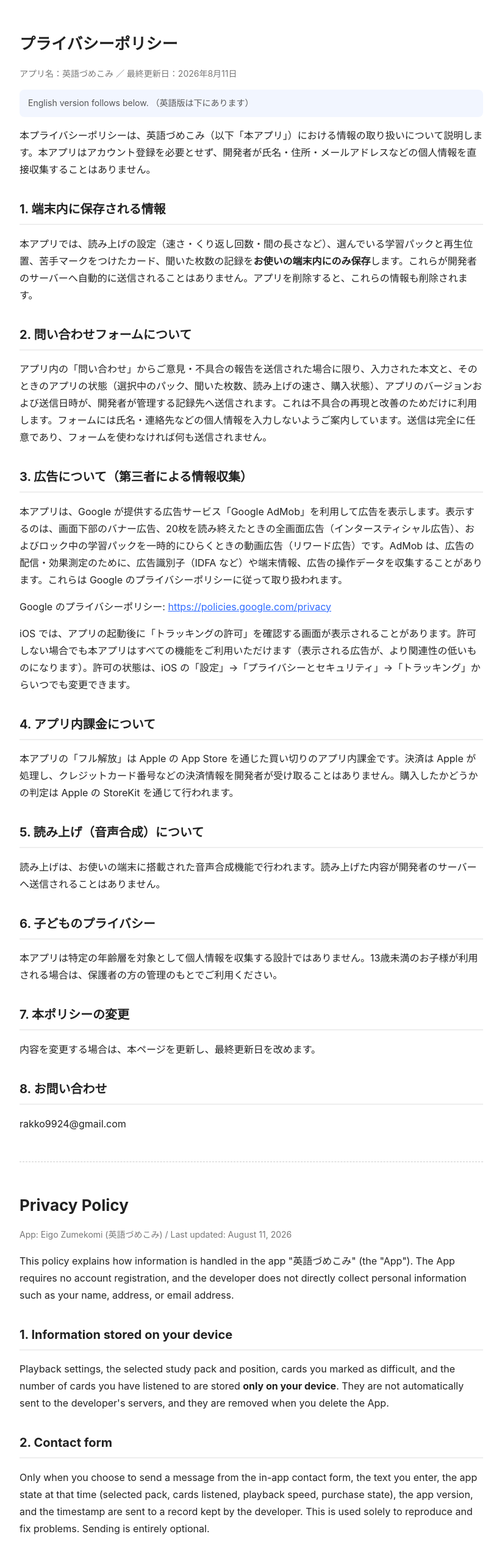
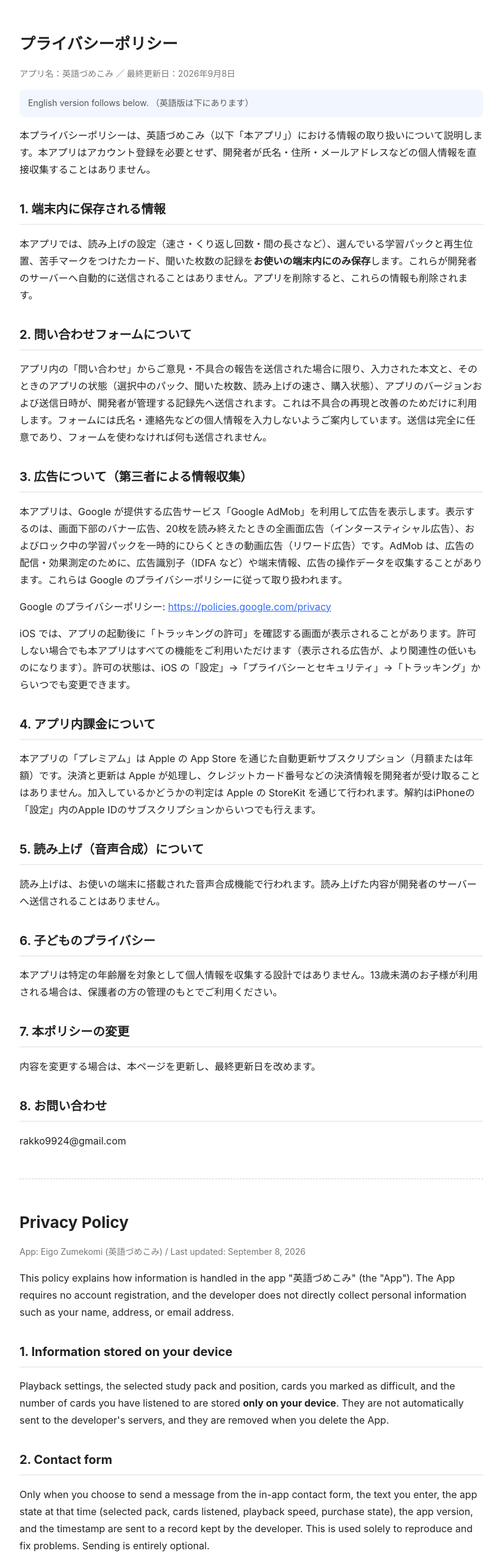
Before and after one commit to rakko9924-tech/rakko9924-tech.github.io, a plain HTML site: page eigo-zume/privacy-policy.html in a window 1280 px wide. Shown: the top 2552 px of the page at 61% size, without its empty margins (228-1051 px from the left). Drawn offline with Linux system fonts and the light colour scheme.

Commit message:
英語づめこみ: 課金の記載を実際のサブスクに合わせる
ランディングとプライバシーポリシーが「フル解放（買い切り）」のままだった。
実際に配信しているのは自動更新サブスク（月額¥500／年額¥3,800）なので、
解約方法と自動更新の条件も含めて書き直す。

Co-Authored-By: Claude Opus 5 <noreply@anthropic.com>

```diff
--- a/eigo-zume/privacy-policy.html
+++ b/eigo-zume/privacy-policy.html
@@ -15,7 +15,7 @@
 <body>
 
 <h1>プライバシーポリシー</h1>
-<p class="updated">アプリ名：英語づめこみ ／ 最終更新日：2026年8月11日</p>
+<p class="updated">アプリ名：英語づめこみ ／ 最終更新日：2026年9月8日</p>
 <p class="lang-note">English version follows below. （英語版は下にあります）</p>
 
 <p>本プライバシーポリシーは、英語づめこみ（以下「本アプリ」）における情報の取り扱いについて説明します。本アプリはアカウント登録を必要とせず、開発者が氏名・住所・メールアドレスなどの個人情報を直接収集することはありません。</p>
@@ -32,7 +32,7 @@
 <p>iOS では、アプリの起動後に「トラッキングの許可」を確認する画面が表示されることがあります。許可しない場合でも本アプリはすべての機能をご利用いただけます（表示される広告が、より関連性の低いものになります）。許可の状態は、iOS の「設定」→「プライバシーとセキュリティ」→「トラッキング」からいつでも変更できます。</p>
 
 <h2>4. アプリ内課金について</h2>
-<p>本アプリの「フル解放」は Apple の App Store を通じた買い切りのアプリ内課金です。決済は Apple が処理し、クレジットカード番号などの決済情報を開発者が受け取ることはありません。購入したかどうかの判定は Apple の StoreKit を通じて行われます。</p>
+<p>本アプリの「プレミアム」は Apple の App Store を通じた自動更新サブスクリプション（月額または年額）です。決済と更新は Apple が処理し、クレジットカード番号などの決済情報を開発者が受け取ることはありません。加入しているかどうかの判定は Apple の StoreKit を通じて行われます。解約はiPhoneの「設定」内のApple IDのサブスクリプションからいつでも行えます。</p>
 
 <h2>5. 読み上げ（音声合成）について</h2>
 <p>読み上げは、お使いの端末に搭載された音声合成機能で行われます。読み上げた内容が開発者のサーバーへ送信されることはありません。</p>
@@ -49,7 +49,7 @@
 <hr class="sep">
 
 <h1>Privacy Policy</h1>
-<p class="updated">App: Eigo Zumekomi (英語づめこみ) / Last updated: August 11, 2026</p>
+<p class="updated">App: Eigo Zumekomi (英語づめこみ) / Last updated: September 8, 2026</p>
 
 <p>This policy explains how information is handled in the app "英語づめこみ" (the "App"). The App requires no account registration, and the developer does not directly collect personal information such as your name, address, or email address.</p>
 
@@ -63,7 +63,7 @@
 <p>The App displays ads through Google AdMob: a banner at the bottom of the screen, an interstitial after finishing a set of 20 cards, and a rewarded video used to temporarily unlock a locked study pack. AdMob may collect advertising identifiers (such as IDFA), device information, and ad interaction data for ad delivery and measurement, handled under Google's privacy policy (<a href="https://policies.google.com/privacy">https://policies.google.com/privacy</a>). On iOS you may be asked to allow tracking; the App remains fully usable if you decline.</p>
 
 <h2>4. In-app purchase</h2>
-<p>"Full Unlock" is a one-time in-app purchase processed by Apple through the App Store. The developer never receives your payment details. Ownership is verified through Apple's StoreKit.</p>
+<p>"Premium" is an auto-renewable subscription (monthly or yearly) processed by Apple through the App Store. The developer never receives your payment details. Subscription status is verified through Apple's StoreKit, and can be cancelled at any time from your Apple ID subscription settings.</p>
 
 <h2>5. Text-to-speech</h2>
 <p>Speech is produced by the text-to-speech engine built into your device. Spoken content is not sent to the developer's servers.</p>
```
Also changed, not shown: eigo-zume/index.html (+2 -1 lines).
